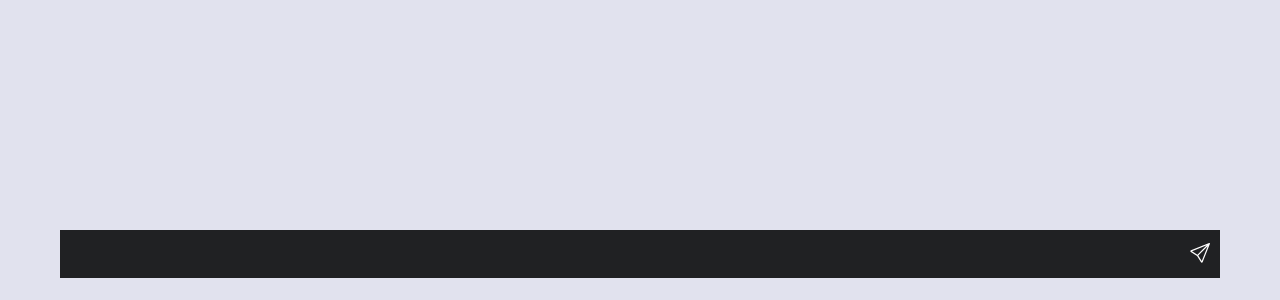
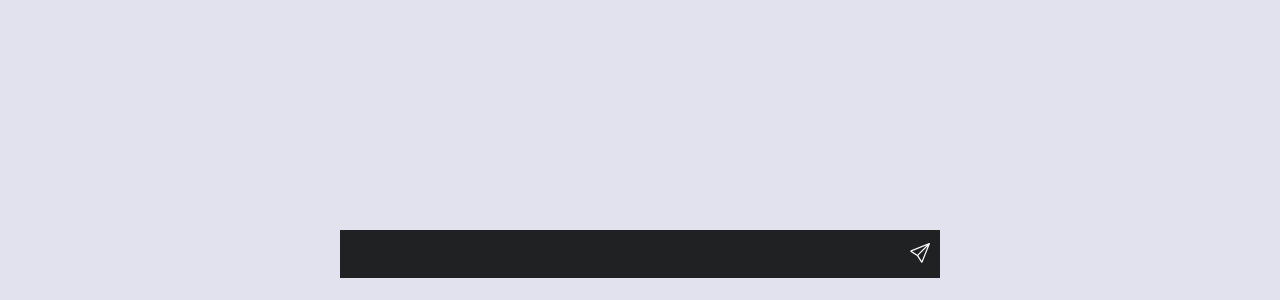
Before and after one commit to thedisasternerd/ChatGPTClient, a React (Create React App) app: page / in a window 1280 px wide. Shown: the part 500-800 px from the top of the page. Built offline with nearby package versions, Linux system fonts and the light colour scheme.

Commit message:
Fixed max width

```diff
--- a/src/App.css
+++ b/src/App.css
@@ -15,6 +15,8 @@ body {
 .App {
   text-align: center;
   display: flex;
+  flex-direction: column;
+  align-items: center;
   background-color: #e1e2ee;
   color: white;
   position: absolute;
@@ -35,10 +37,10 @@ body {
   position: absolute;
   top: 0;
   bottom: 0;
-  left: 60px;
-  right: 60px;
+  width: 90%;
   margin-top: 20px;
   margin-bottom: 20px;
+  max-width: 600px;
 }
 
 
--- a/src/activechat.js
+++ b/src/activechat.js
@@ -79,7 +79,7 @@ function FormContainer() {
         method: 'POST',
         headers: {
           'Content-Type': 'application/json',
-          'Authorization': "Bearer " + "API_KEY"
+          'Authorization': "Bearer " + "API-KEY"
         },
         body: JSON.stringify({
           "model": "gpt-3.5-turbo",
```
Also changed, not shown: 1 other file (tests, documents, lock files or other folders).
